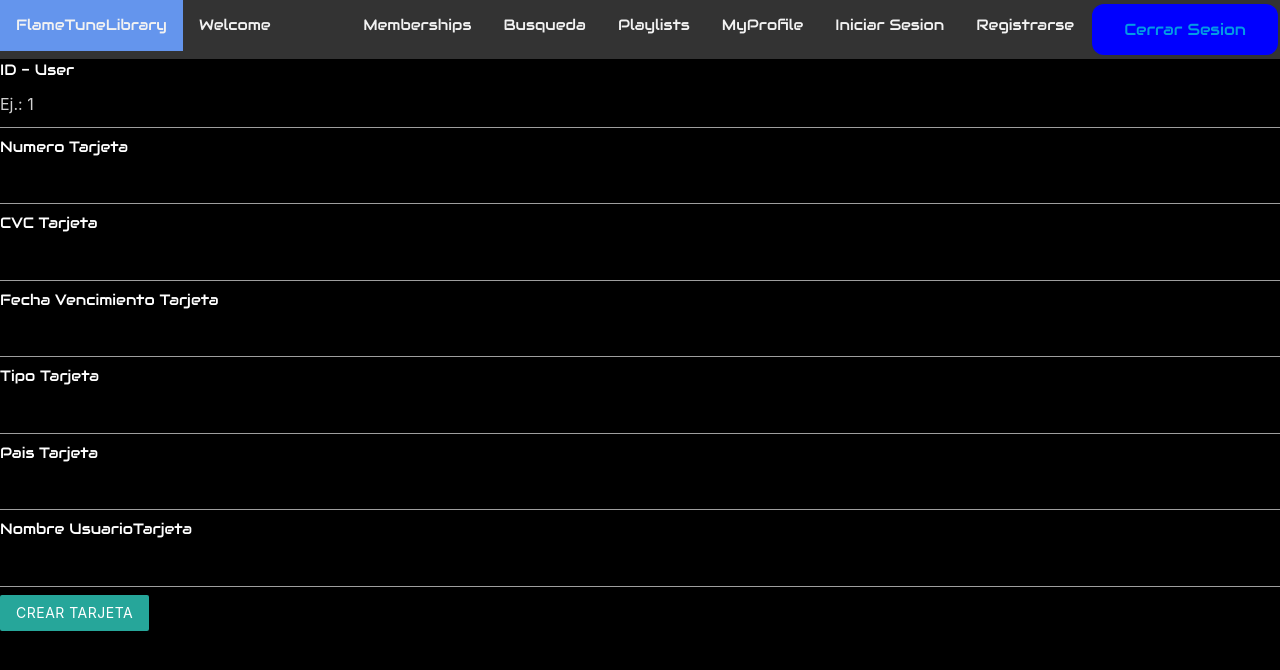
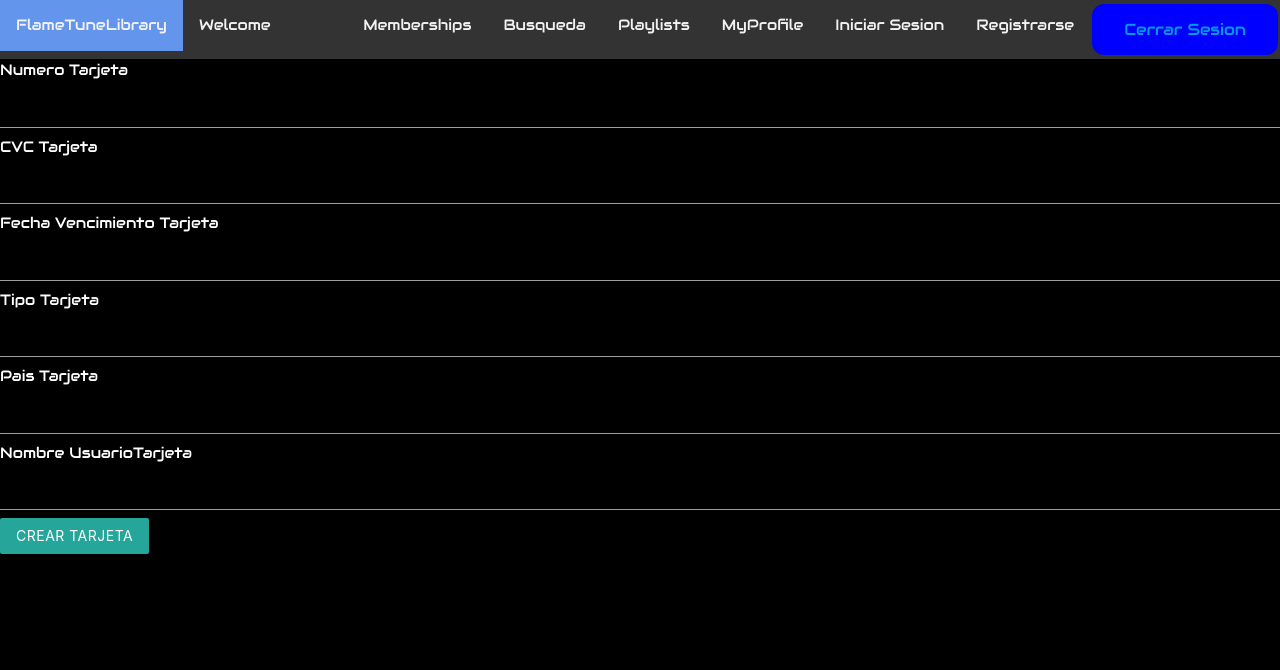
Before and after one commit to arceus6666/FTLFEv2, an Angular app: page /agregar_tarjeta in a window 1280 px wide. Shown: the top 670 px of the page. Built offline with nearby package versions, Linux system fonts and the light colour scheme.

Commit message:
Agregar tarjeta sin ID

```diff
--- a/src/app/agregar-tarjeta/agregar-tarjeta.component.html
+++ b/src/app/agregar-tarjeta/agregar-tarjeta.component.html
@@ -1,4 +1,3 @@
-  ID - User<input type="text" [(ngModel)]="data_id" name="u" placeholder="Ej.: 1" required="required" /><br>
   Numero Tarjeta<input type="text" [(ngModel)]="data_nro_tarjeta" name="u"  required="required" /><br>
   CVC Tarjeta<input type="text" [(ngModel)]="data_cvc_tarjeta" name="u"  required="required" /><br>
   Fecha Vencimiento Tarjeta<input type="text" [(ngModel)]="data_fecha_vencimiento_tarjeta" name="u"  required="required" /><br>
```
